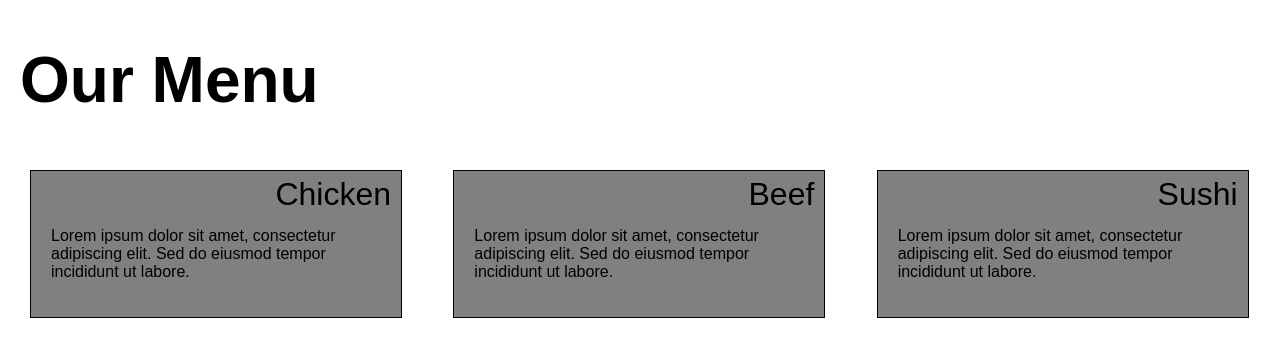
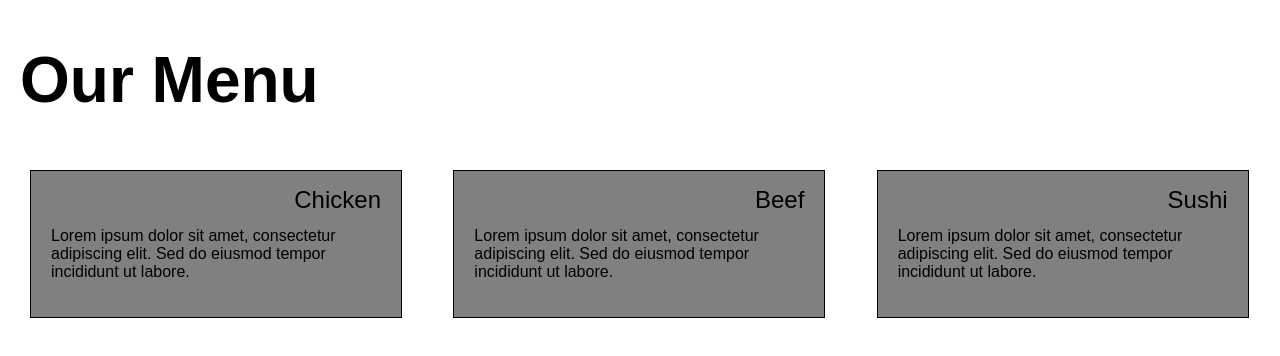
Before and after one commit to Deepa4566/module2-mysolution, a plain HTML site: page index.html in a window 1280 px wide. Drawn offline with Linux system fonts and the light colour scheme.

Commit message:
add styles.css

```diff
--- a/css/styles.css
+++ b/css/styles.css
@@ -26,12 +26,13 @@ h1 {
   right: 0;
   backgound-color: red;
   padding: 5px 10px;
-  font-size: 2em;
+  font-size: 24px;
+  margin: 10px;
 }
 
-.chicken .section-title {backgound-color: blue; }
-.beef .section-title {backgound-color: yellow; }
-.sushi .section-title {backgound-color: green; }
+.Chicken .section-title {backgound-color: blue; }
+.Beef .section-title {backgound-color: yellow; }
+.Sushi .section-title {backgound-color: green; }
 
 @media (min-width : 992px) {
   .section {
@@ -46,7 +47,7 @@ h1 {
 @media (min-width : 768px) and (max-width : 991px) {
   .section {
     width: 47%;
-    margin-ri0ght: 6%;
+    margin-right: 6%;
   }
   .section:nth-child(3) {
     width: 100%;
```
